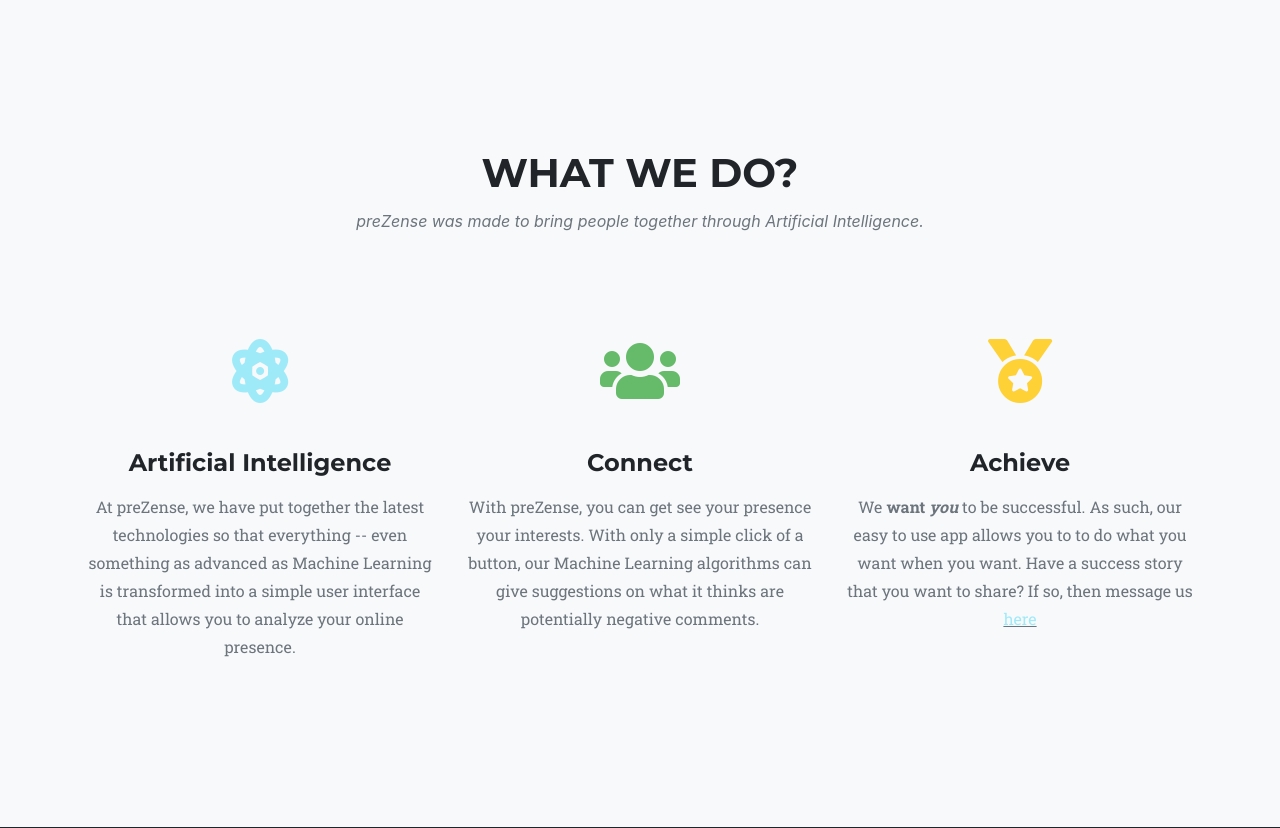
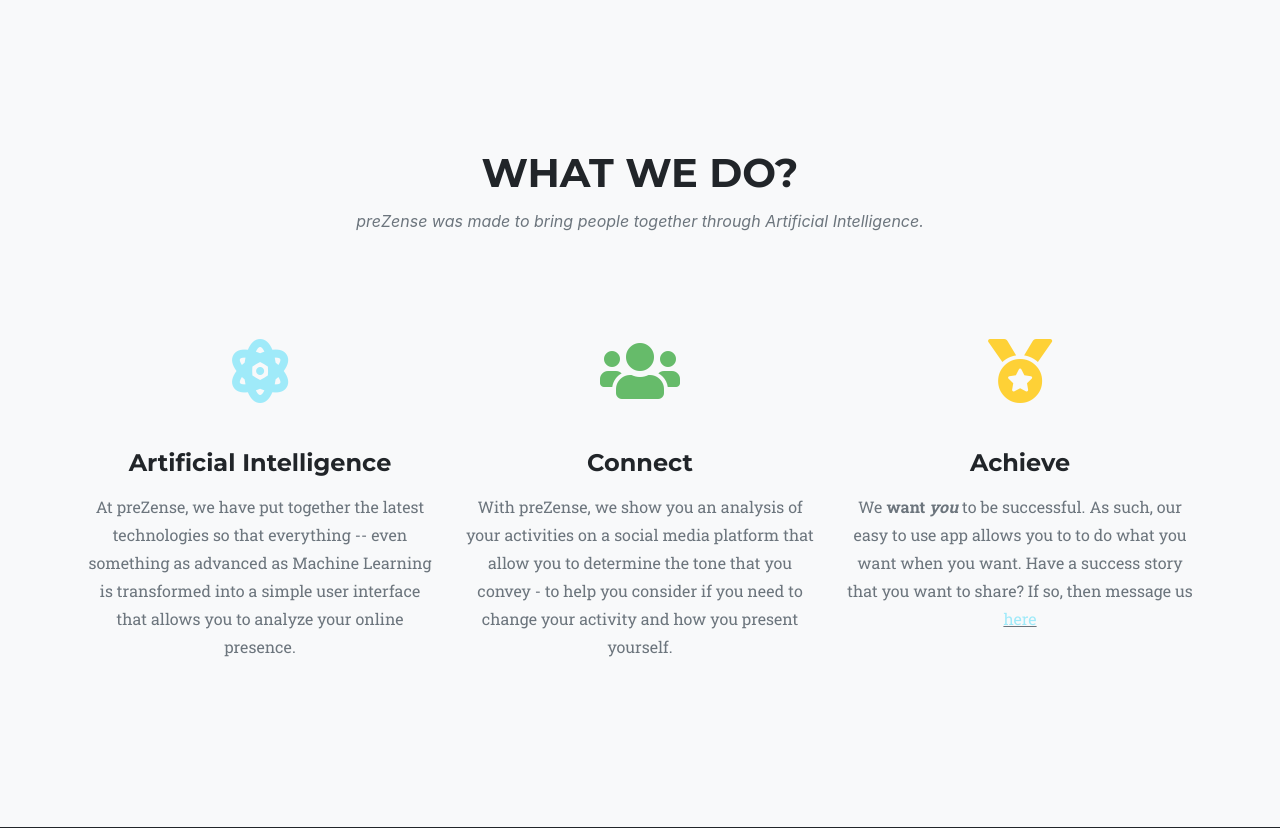
Before and after one commit to BobbaTea/phs2018, a Python web app: template templates/index.html in a window 1280 px wide. Shown: the part 719-1547 px from the top of the page. Run offline with Jinja, Linux system fonts and the light colour scheme; the template is opened without the code that fills it, so the values that code supplies are empty; some libraries are stand-ins or nearby versions; some web fonts are replaced.

Commit message:
changed descriptions

```diff
--- a/templates/index.html
+++ b/templates/index.html
@@ -106,11 +106,9 @@
             <i class="fas fa-users green"></i>
           </span>
         <h4 class="service-heading">Connect</h4>
-        <p class="text-muted">With preZense, you can get see your presence <b></b> your
-          interests. With only a simple click of a button, our Machine Learning algorithms can give
-          suggestions
-          on what it
-          thinks are potentially negative comments.</p>
+        <p class="text-muted">With preZense, we show you an analysis of your activities on a
+        social media platform that allow you to determine the tone that you convey - to help you
+        consider if you need to change your activity and how you present yourself.
       </div>
       <div class="col-md-4">
           <span class="fa-stack fa-4x">
```
